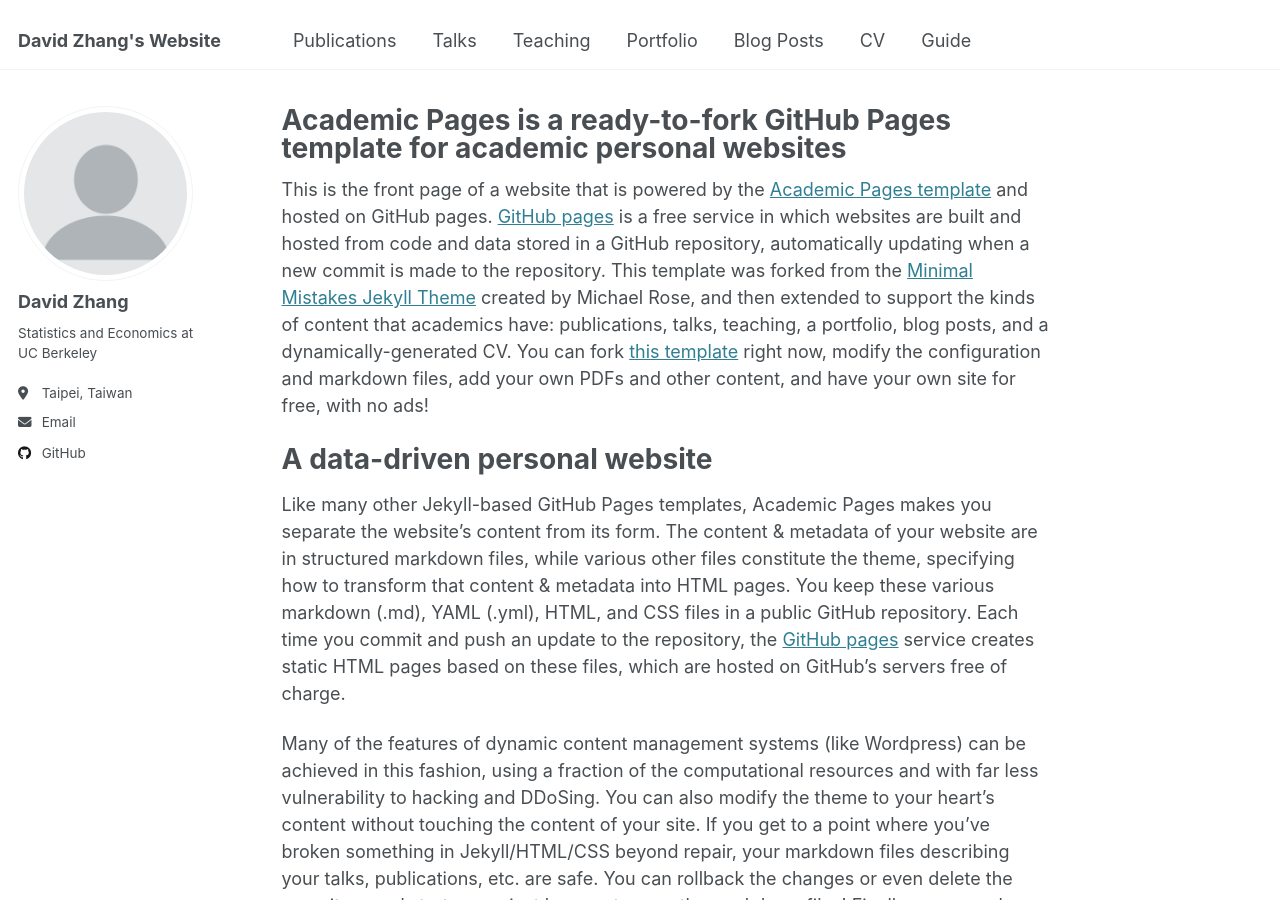
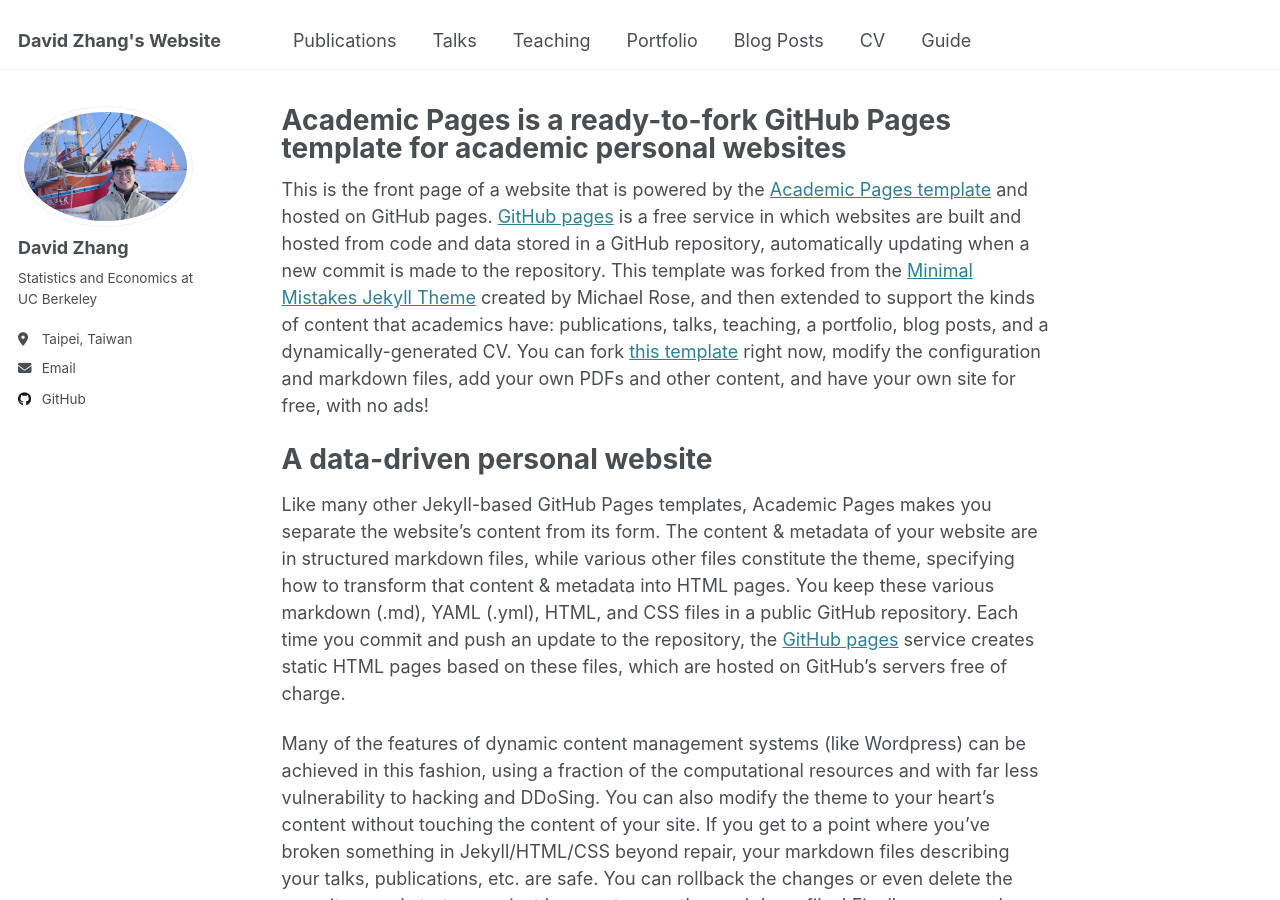
Before and after one commit to dzhang2324/dzhang2324.github.io, a Jekyll site: the page built from _pages/about.md, in a window 1280 px wide and 900 px high. Built offline with Jekyll 4.4.1, drawn with Linux system fonts in a browser that asks for light colours.

Commit message:
add profile picture

```diff
--- a/_config.yml
+++ b/_config.yml
@@ -22,7 +22,7 @@ repository               : "academicpages/academicpages.github.io"
 #               Additional customization can be done by editing /_includes/author-profile.html
 author:
   # Biographic information
-  avatar           : "profile.png"
+  avatar           : "R0001083.jpg" # e.g. "profile.png"
   name             : "David Zhang"
   pronouns         : # example: "she/her"
   bio              : "Statistics and Economics at UC Berkeley"
```
Also changed, not shown: images/R0001083.JPG (added), 1 other file.
